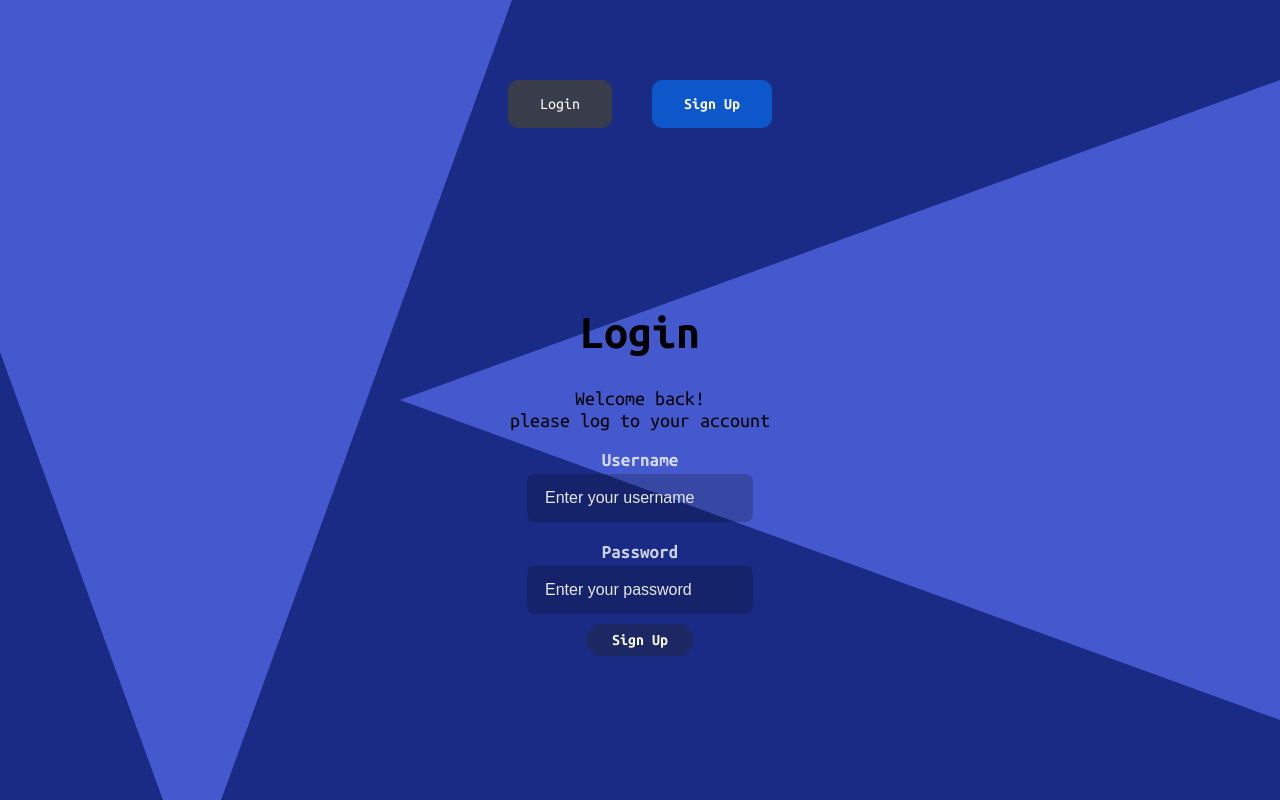
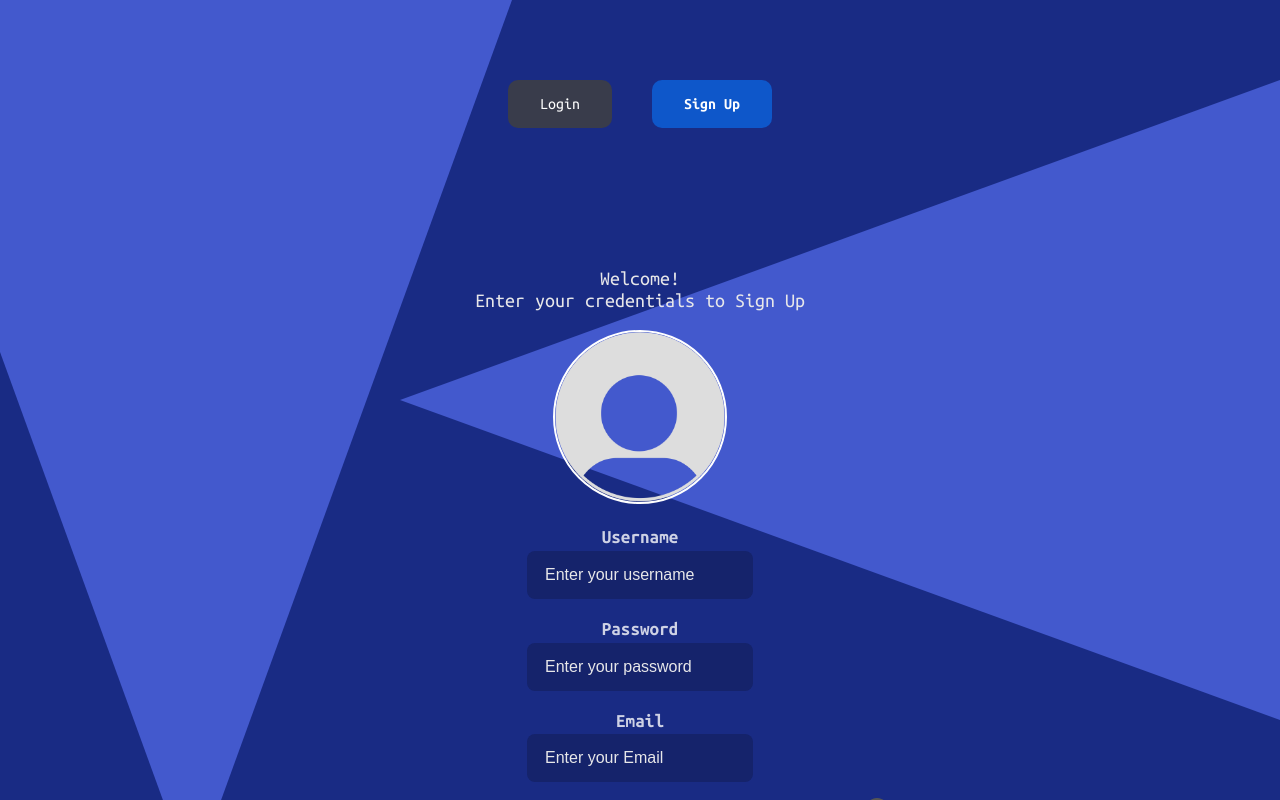
Before and after one commit to raisfeld-ori/Ksed, a React (Vite) app: page /signup in a window 1280 px wide. Built offline with nearby package versions, Linux system fonts and the light colour scheme.

Commit message:
HIppi? HARRAY!!!

```diff
--- a/src/pages/login/login.css
+++ b/src/pages/login/login.css
@@ -70,7 +70,7 @@
 #form{
     display: block;
     font-family: 'Ubuntu Mono';
-    margin-top: 20svh;
+    margin-top: 15svh;
 }
 
 
@@ -138,11 +138,13 @@
 #welcome_login{
 
     font-size: 6svh;
+    color: #e7e7e9;
 
 }
 
 #plslogin{
     font-size: 2.5svh;
+    color: #e7e7e9;
 
 }
 
@@ -277,3 +279,63 @@
    button:hover .button-text {
     color: #fff;
    }
+
+   .radio-buttons-container {
+    display: flex;
+    align-items: center;
+    gap: 24px;
+    margin-left: 865px;
+    margin-top: 20px;
+  }
+
+  .radio-button {
+    display: inline-block;
+    position: relative;
+    cursor: pointer;
+  }
+
+  .radio-button__input {
+    position: absolute;
+    opacity: 0;
+    width: 0;
+    height: 0;
+  }
+
+  .radio-button__label {
+    display: inline-block;
+    padding-left: 30px;
+    margin-bottom: 10px;
+    position: relative;
+    font-size: 16px;
+    color: #fff;
+    cursor: pointer;
+    transition: all 0.3s cubic-bezier(0.23, 1, 0.320, 1);
+  }
+
+  .radio-button__custom {
+    position: absolute;
+    top: 50%;
+    left: 0;
+    transform: translateY(-50%);
+    width: 20px;
+    height: 20px;
+    border-radius: 50%;
+    border: 2px solid #555;
+    transition: all 0.3s cubic-bezier(0.23, 1, 0.320, 1);
+  }
+
+  .radio-button__input:checked + .radio-button__label .radio-button__custom {
+    transform: translateY(-50%) scale(0.9);
+    border: 5px solid #4c8bf5;
+    color: #4c8bf5;
+  }
+
+  .radio-button__input:checked + .radio-button__label {
+    color: #6698f0;
+  }
+
+  .radio-button__label:hover .radio-button__custom {
+    transform: translateY(-50%) scale(1.2);
+    border-color: #4c8bf5;
+    box-shadow: 0 0 10px #4c8bf580;
+  }
--- a/src/pages/login/login.tsx
+++ b/src/pages/login/login.tsx
@@ -37,11 +37,12 @@ function login(){
             <div id='menu'>
 
                 <div id='form'>
+
+                    <p id='plslogin'>Welcome back! <td></td> Please log to your account.</p>
+
                 <div className="dot">
             <img src={miku} alt="Descriptive text" />
                 </div>
-
-
 
                     <div className="input-group">
                     <label className="label">Username</label>
--- a/src/pages/login/signup.tsx
+++ b/src/pages/login/signup.tsx
@@ -1,45 +1,66 @@
 import './login.css';
 import { useState } from 'react';
 import { useNavigate } from 'react-router-dom';
+import miku from '../../assets/Default_pfp.svg.png';
 
 
-function login(){
-    const [name, setname] = useState("");
-    const [password, setpassword] = useState("");
+function Login() {
+    const [name, setName] = useState("");
+    const [password, setPassword] = useState("");
     const navigate = useNavigate();
 
-    function authenticate(){
+    function authenticate() {
         console.log(name, ", ", password);
     }
 
-    return <div id='background'>
-                <div className='square'></div>
+    return (
+        <div id='background'>
             <div className='triangle down'></div>
             <div className='triangle left'></div>
-        <div id='menu'>
             <button className='upperbutton' aria-current={false} onClick={() => navigate("/")}>Login</button>
             <button className='upperbutton' aria-current={true} onClick={() => navigate("/signup")}>Sign Up</button>
-
+            <div id='menu'>
                 <div id='form'>
-            <h1 id='welcome_login'>Login</h1>
-            <p id='plslogin'>Welcome back! <td></td> please log to your account</p>
-
+                    <p id='plslogin'>Welcome!<td></td>Enter your credentials to Sign Up</p>
+                    <div className="dot">
+                        <img src={miku} alt="Descriptive text" />
+                    </div>
                     <div className="input-group">
                         <label className="label">Username</label>
-                     <input onChange={e => setname(e.currentTarget.value)} autoComplete="off" name="info" id="info" className="input" placeholder='Enter your username' type="info" />
-                    <div ></div>
+                        <input onChange={e => setName(e.currentTarget.value)} autoComplete="off" name="info" id="info" className="input" placeholder='Enter your username' type="info" />
+                        <div></div>
+                    </div>
+                    <div className="input-group">
+                        <label className="label">Password</label>
+                        <input onChange={e => setPassword(e.currentTarget.value)} autoComplete="off" name="info" id="info" className="input" placeholder='Enter your password' type="info" />
+                        <div></div>
+                    </div>
+                    <div className="input-group">
+                        <label className="label">Email</label>
+                        <input autoComplete="off" name="info" id="info" className="input" placeholder='Enter your Email' type="email" />
+                        <div></div>
                     </div>
 
-                <div className="input-group">
-                    <label className="label">Password</label>
-                     <input onChange={e => setpassword(e.currentTarget.value)} autoComplete="off" name="info" id="info" className="input" placeholder='Enter your password' type="info" />
-                    <div ></div>
+                    <div className="radio-buttons-container">
+                     <div className="radio-button">
+                      <input name="radio-group" id="radio2" className="radio-button__input" type="radio" />
+                       <label htmlFor="radio2" className="radio-button__label">
+                         <span className="radio-button__custom"></span>
+                         I agree to something
+                                   </label>
+                           </div>
                              </div>
 
-                <button className='signup_login_button_main_menu' onClick={authenticate}>Sign Up</button>
+                    <button className="learn-more" onClick={authenticate}>
+                        <span className="circle" aria-hidden="true">
+                            <span className="icon arrow"></span>
+                        </span>
+                        <span className="button-text">Sign Up</span>
+                    </button>
                 </div>
             </div>
         </div>
+    );
 }
 
-export default login;
+export default Login;
```
Lines whose indentation alone changed are shown as unchanged.
